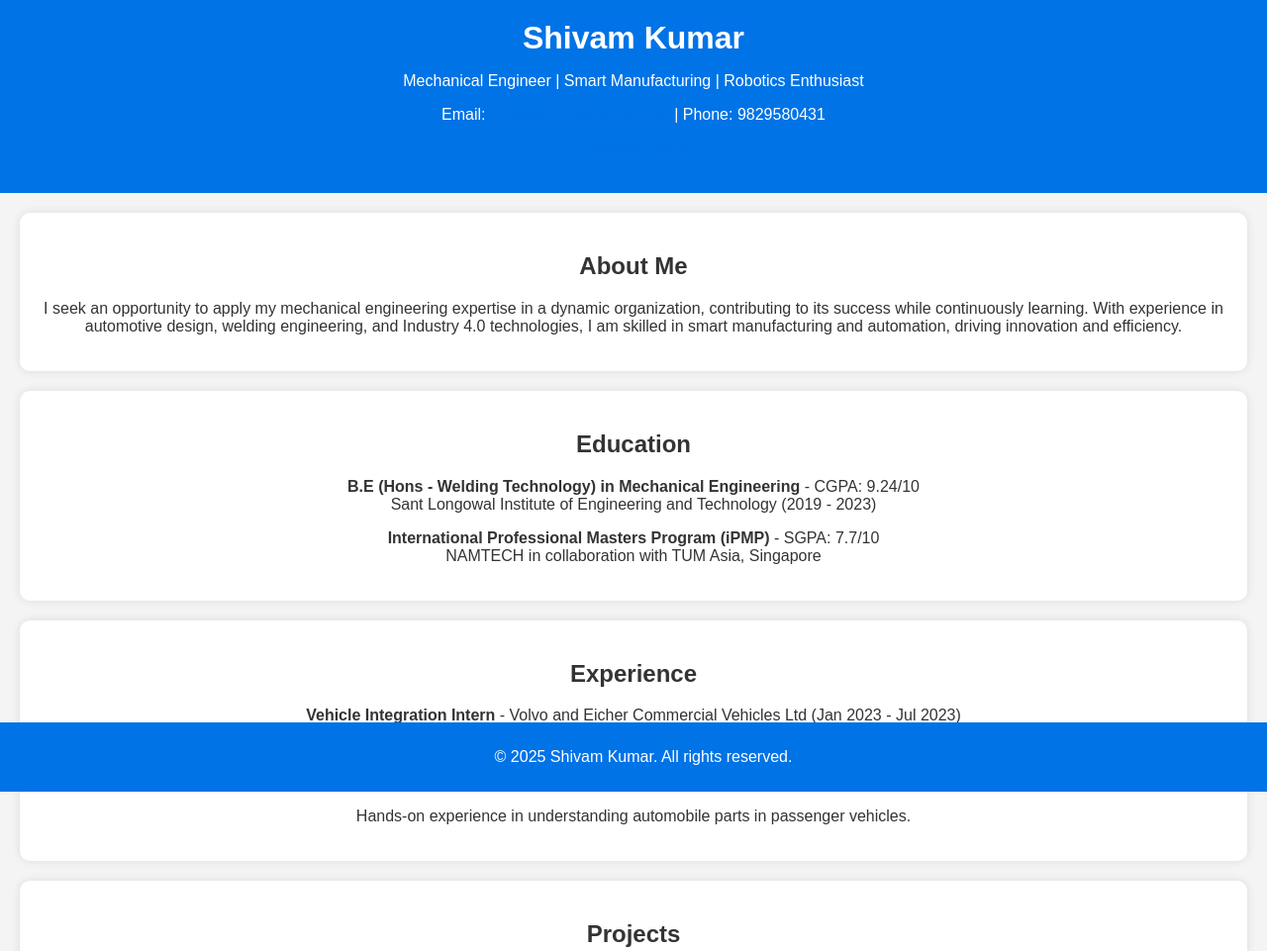
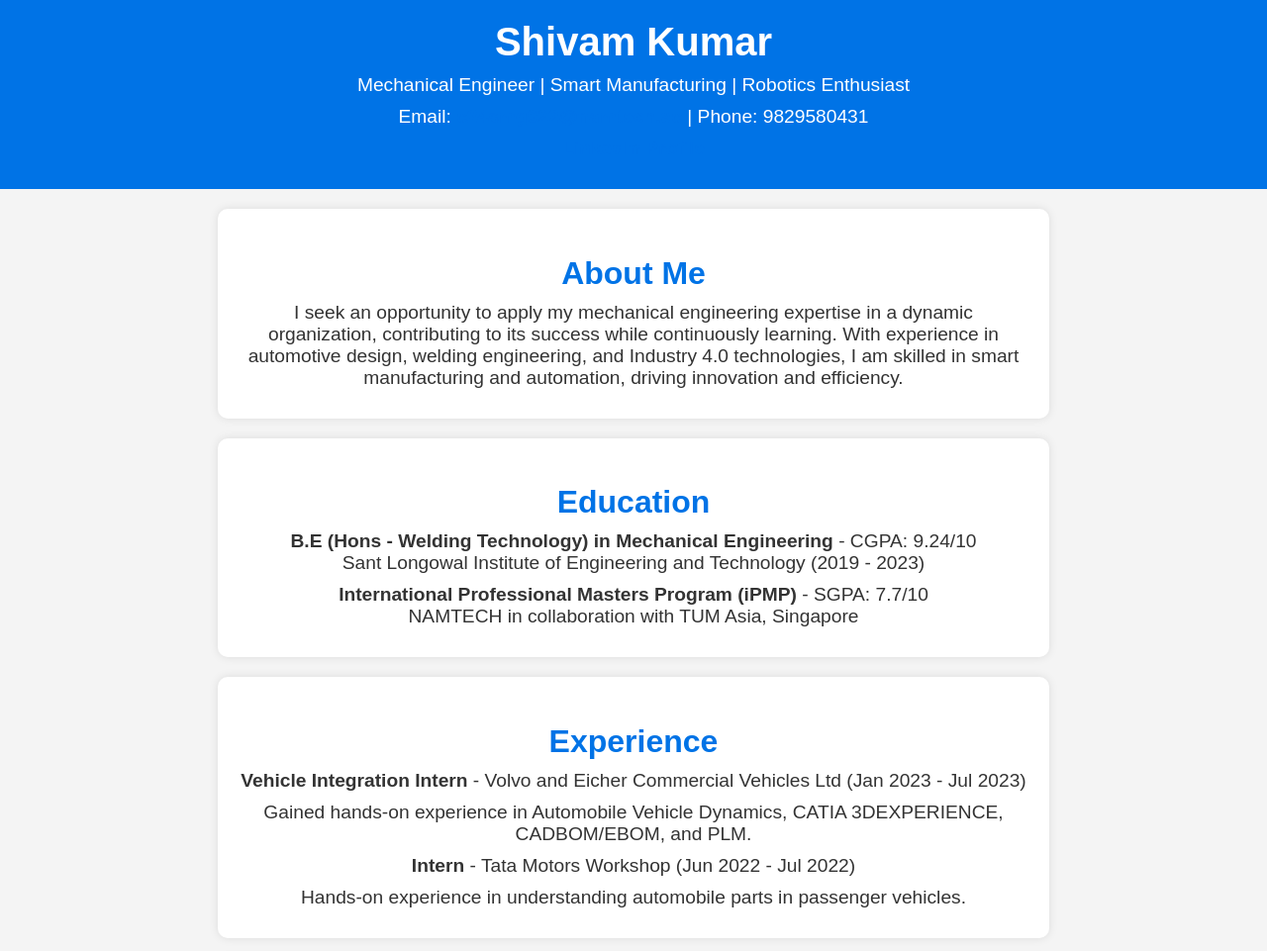
Before and after one commit to shivam78kr/shivam-portfolio, a plain HTML site: page index.html in a window 1280 px wide. Shown: the top 961 px of the page at 99% size. Drawn offline with Linux system fonts and the light colour scheme.

Commit message:
Update styles.css

```diff
--- a/styles.css
+++ b/styles.css
@@ -1,3 +1,4 @@
+/* General Styles */
 body {
     font-family: Arial, sans-serif;
     margin: 0;
@@ -15,34 +16,47 @@ header {
 
 h1 {
     margin: 0;
-    font-size: 2em;
+    font-size: 2.5em;
+}
+
+p {
+    font-size: 1.2em;
+    margin: 10px 0;
 }
 
 section {
     padding: 20px;
-    margin: 20px;
+    margin: 20px auto;
+    width: 80%;
+    max-width: 800px;
     background-color: white;
     border-radius: 10px;
     box-shadow: 0 0 10px rgba(0, 0, 0, 0.1);
 }
 
-.project {
-    border: 1px solid #ddd;
-    padding: 15px;
-    margin: 10px;
-    border-radius: 5px;
+h2 {
+    color: #0073e6;
+    font-size: 2em;
+    margin-bottom: 10px;
 }
 
+/* Links */
 a {
     color: #0073e6;
     text-decoration: none;
+    font-weight: bold;
 }
 
+a:hover {
+    text-decoration: underline;
+}
+
+/* Footer */
 footer {
     background-color: #0073e6;
     color: white;
     padding: 10px;
-    position: fixed;
+    position: relative;
     bottom: 0;
     width: 100%;
 }
```
